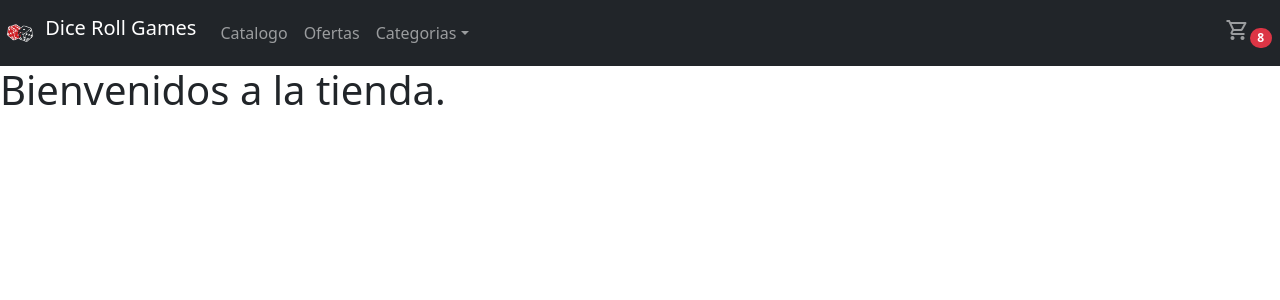
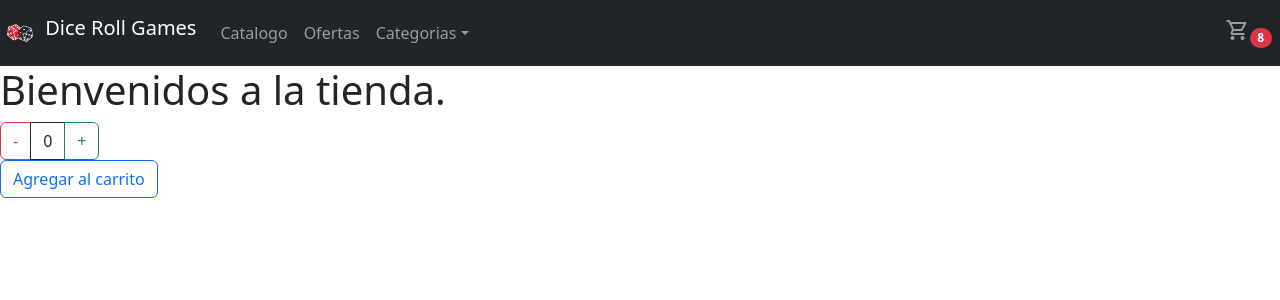
Before and after one commit to EriAlfonso/DiceRollGames, a React (Vite) app: page / in a window 1280 px wide. Shown: the top 300 px of the page. Built offline with nearby package versions, Linux system fonts and the light colour scheme.

Commit message:
created item.js and itemcounter

```diff
--- a/src/App.jsx
+++ b/src/App.jsx
@@ -1,3 +1,4 @@
+import React from 'react'
 import NavBar from './components/NavBar';
 import ItemListContainer from './components/ItemListContainer';
 
--- a/src/components/CartWidget.jsx
+++ b/src/components/CartWidget.jsx
@@ -1,3 +1,4 @@
+import React from 'react'
 import Badge from 'react-bootstrap/Badge';
 const CartWidget = () => {
     return (
--- /dev/null
+++ b/src/components/ItemCount.jsx
@@ -0,0 +1,41 @@
+import React from 'react';
+import Button from 'react-bootstrap/Button';
+import ButtonGroup from 'react-bootstrap/ButtonGroup';
+import ButtonToolbar from 'react-bootstrap/ButtonToolbar';
+import { useState } from 'react';
+
+
+const ItemCount = () => {
+// funciones
+const [counter, setCounter] = useState (0);
+const sumar = () => {
+    setCounter (counter + 1)
+}
+const restar = () =>{
+    setCounter (counter - 1)
+}
+return (
+    <>
+          <ButtonToolbar
+        className="justify-content-between"
+        aria-label="Toolbar with Button groups"
+      >
+    <ButtonGroup aria-label="Basic example">
+      <Button variant="outline-danger" onClick={restar}> - </Button>
+      <Button variant="outline-dark" > {counter} </Button>
+      <Button variant="outline-success" onClick={sumar}> + </Button>
+    </ButtonGroup>
+    </ButtonToolbar>
+    <ButtonToolbar
+        className="justify-content-between"
+        aria-label="Toolbar with Button groups"
+      >
+        <Button variant="outline-primary" > Agregar al carrito </Button>
+            </ButtonToolbar>
+
+    </>
+    // llamarlas funciones
+)
+}
+
+export default ItemCount
--- a/src/components/ItemListContainer.jsx
+++ b/src/components/ItemListContainer.jsx
@@ -1,8 +1,11 @@
+import React from 'react'
+import ItemCount from './ItemCount'
 
 const ItemListContainer = ({greeting}) => {
   return (
     <>
     <h1>{greeting}</h1>
+    <ItemCount/>
     </>
   )
 }
--- a/src/components/NavBar.jsx
+++ b/src/components/NavBar.jsx
@@ -1,3 +1,4 @@
+import React from 'react'
 import CartWidget from './CartWidget';
 import Container from 'react-bootstrap/Container';
 import Nav from 'react-bootstrap/Nav';
```
Also changed, not shown: src/components/Item.jsx (added), src/components/ItemList.jsx (added).
